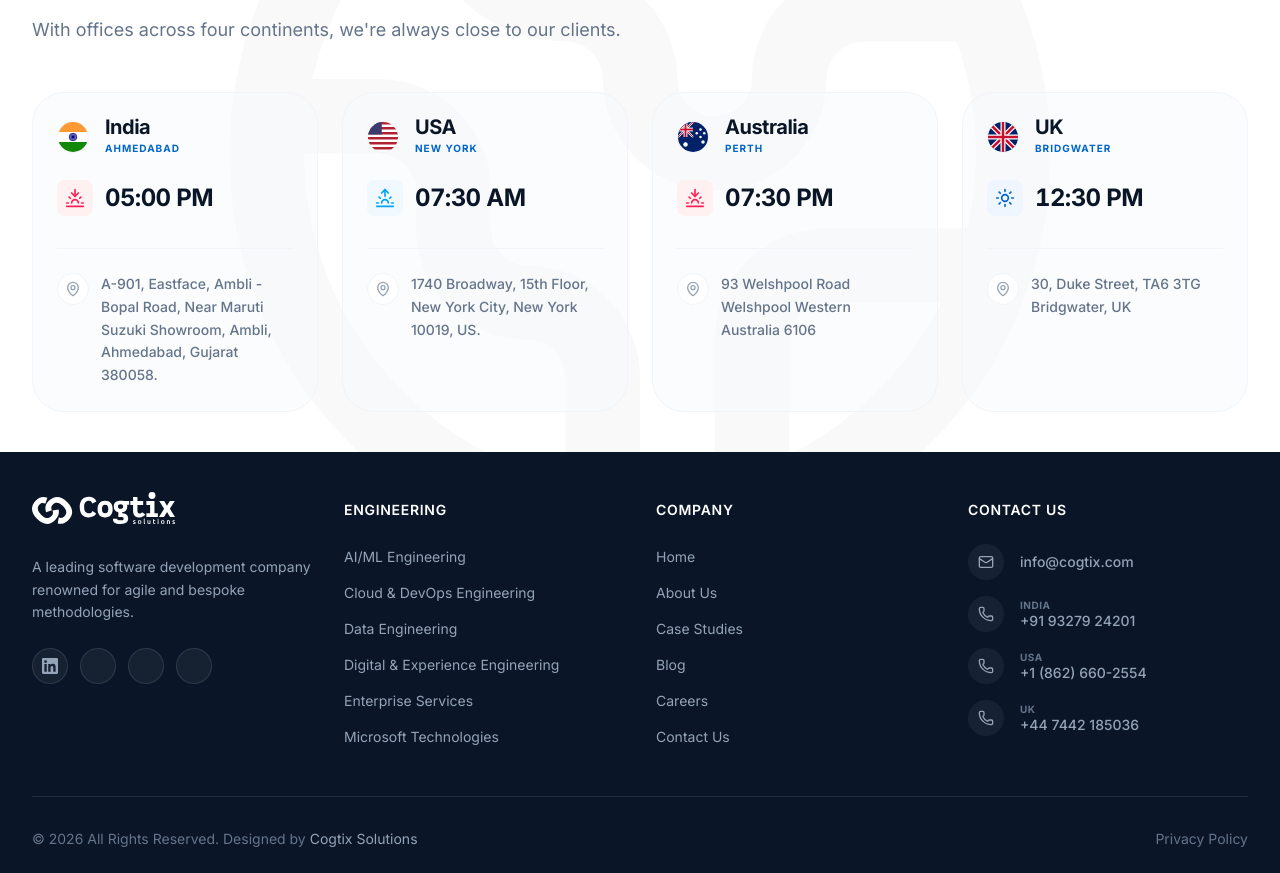
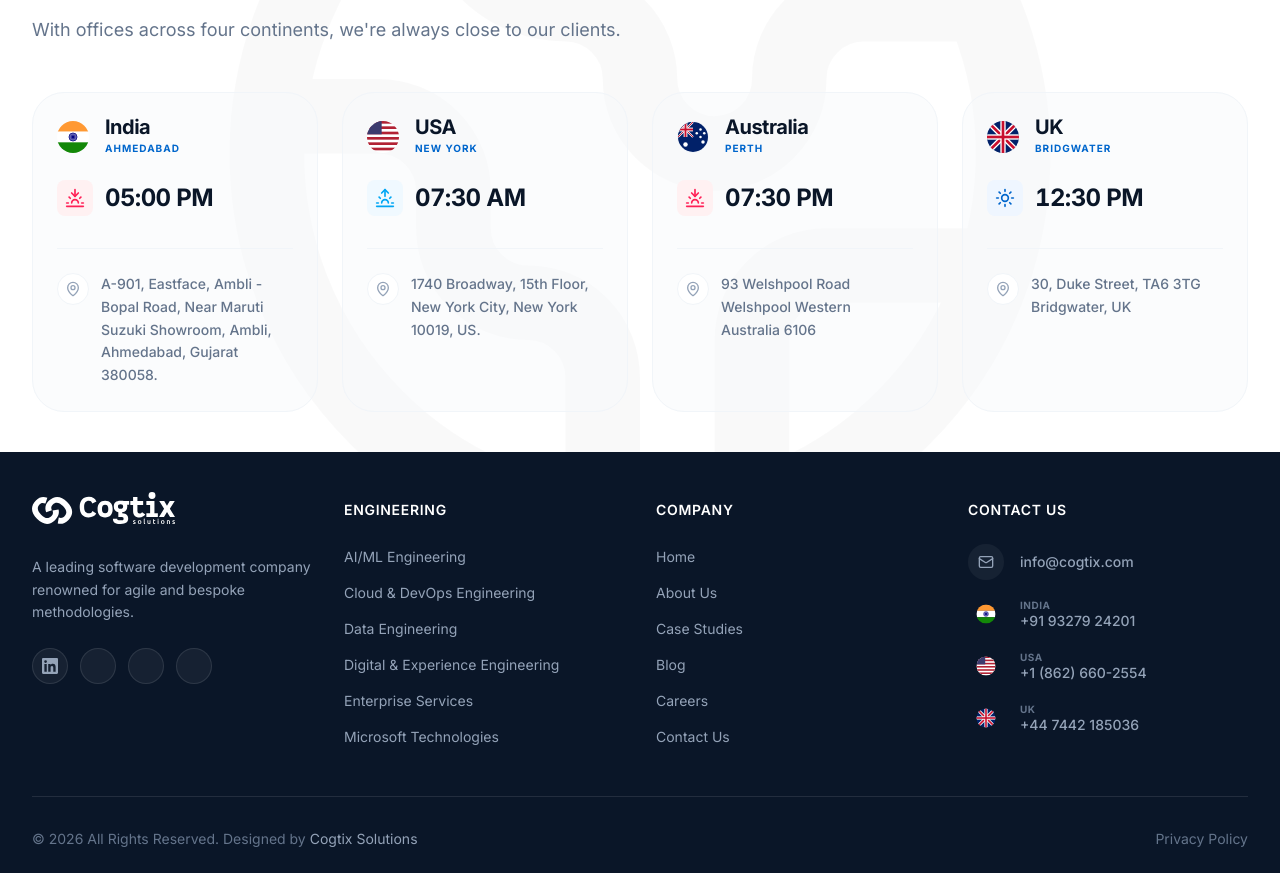
Before and after one commit to jeel1811/cogtix-webisite, a Next.js app: page /about-us in a window 1280 px wide. Shown: the part 3540-4413 px from the top of the page. Built offline with nearby package versions, Linux system fonts and the light colour scheme; some icons are missing.

Commit message:
refactor: allow custom class names for flag icons and add regional flag support to Footer contact list

```diff
--- a/src/components/icons/flags/InFlag.tsx
+++ b/src/components/icons/flags/InFlag.tsx
@@ -1,8 +1,8 @@
-export default function InFlag() {
+export default function InFlag({ className = "" }: { className?: string }) {
   return (
     <svg
       viewBox="0 0 24 24"
-      className="w-8 h-8 rounded-full border border-gray-100 overflow-hidden"
+      className={`w-8 h-8 rounded-full overflow-hidden ${className}`}
       aria-hidden="true"
     >
       {/* Tricolor */}
--- a/src/components/icons/flags/UkFlag.tsx
+++ b/src/components/icons/flags/UkFlag.tsx
@@ -1,8 +1,8 @@
-export default function UkFlag() {
+export default function UkFlag({ className = "" }: { className?: string }) {
   return (
     <svg
       viewBox="0 0 24 24"
-      className="w-8 h-8 rounded-full border border-gray-100 overflow-hidden"
+      className={`w-8 h-8 rounded-full overflow-hidden ${className}`}
       aria-hidden="true"
     >
       {/* Blue background */}
--- a/src/components/icons/flags/UsFlag.tsx
+++ b/src/components/icons/flags/UsFlag.tsx
@@ -1,6 +1,6 @@
-export default function UsFlag() {
+export default function UsFlag({ className = "" }: { className?: string }) {
   return (
-    <svg viewBox="0 0 24 24" className="w-8 h-8 rounded-full border border-gray-100 overflow-hidden" aria-hidden="true">
+    <svg viewBox="0 0 24 24" className={`w-8 h-8 rounded-full overflow-hidden ${className}`} aria-hidden="true">
       <rect width="24" height="24" fill="#ffffff" />
       <rect width="24" height="2" y="0" fill="#b22234" />
       <rect width="24" height="2" y="4" fill="#b22234" />
--- a/src/components/layout/Footer.tsx
+++ b/src/components/layout/Footer.tsx
@@ -48,6 +48,8 @@
     label: "Instagram",
   },
 ];
+
+import { InFlag, UsFlag, UkFlag } from "@/components/icons/flags";
 
 export default function Footer() {
   const { m } = useI18n();
@@ -168,14 +170,24 @@
                   <span className="font-medium">{CONTACT_INFO.email}</span>
                 </a>
               </li>
-              {CONTACT_INFO.phones.map((phone) => (
+              {CONTACT_INFO.phones.map((phone) => {
+                const Flag = phone.label === "India" ? InFlag :
+                             phone.label === "USA" ? UsFlag :
+                             phone.label === "UK" ? UkFlag : null;
+                return (
                   <li key={phone.label}>
                     <a
                       href={`tel:${phone.number}`}
                       className="flex items-center gap-4 text-gray-400 text-sm hover:text-white transition-colors group"
                     >
-                    <span className="w-9 h-9 rounded-full bg-white/5 flex items-center justify-center group-hover:bg-blue-500/20 transition-colors shrink-0">
+                      <span className="w-9 h-9 rounded-full flex items-center justify-center shrink-0 overflow-hidden">
+                        {Flag ? (
+                          <div className="scale-[0.6]">
+                            <Flag />
+                          </div>
+                        ) : (
                           <Phone className="w-4 h-4" />
+                        )}
                       </span>
                       <div className="flex flex-col justify-center">
                         <span className="text-gray-500 text-[0.625rem] font-bold uppercase tracking-wider leading-none mb-1">
@@ -187,20 +199,8 @@
                       </div>
                     </a>
                   </li>
-              ))}
-              {/* <li>
-                <a
-                  href={CONTACT_INFO.whatsapp}
-                  target="_blank"
-                  rel="noopener noreferrer"
-                  className="flex items-center gap-3 text-gray-400 text-sm hover:text-white transition-colors group"
-                >
-                  <span className="w-8 h-8 rounded-full bg-white/5 flex items-center justify-center group-hover:bg-green-500/20 transition-colors">
-                    <MessageCircle className="w-3.5 h-3.5" />
-                  </span>
-                  Chat with us
-                  </a>
-              </li> */}
+                );
+              })}
             </ul>
           </div>
         </div>
```
Lines whose indentation alone changed are shown as unchanged.
